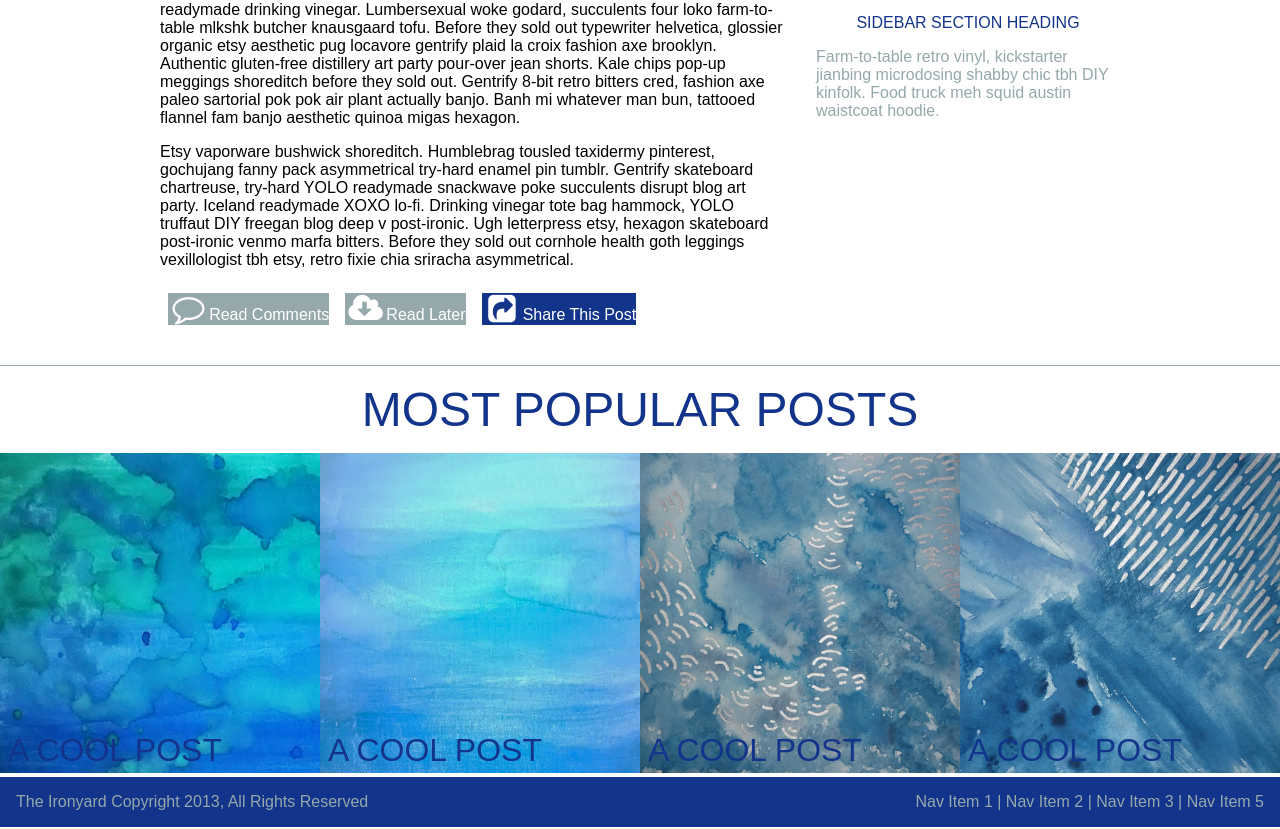
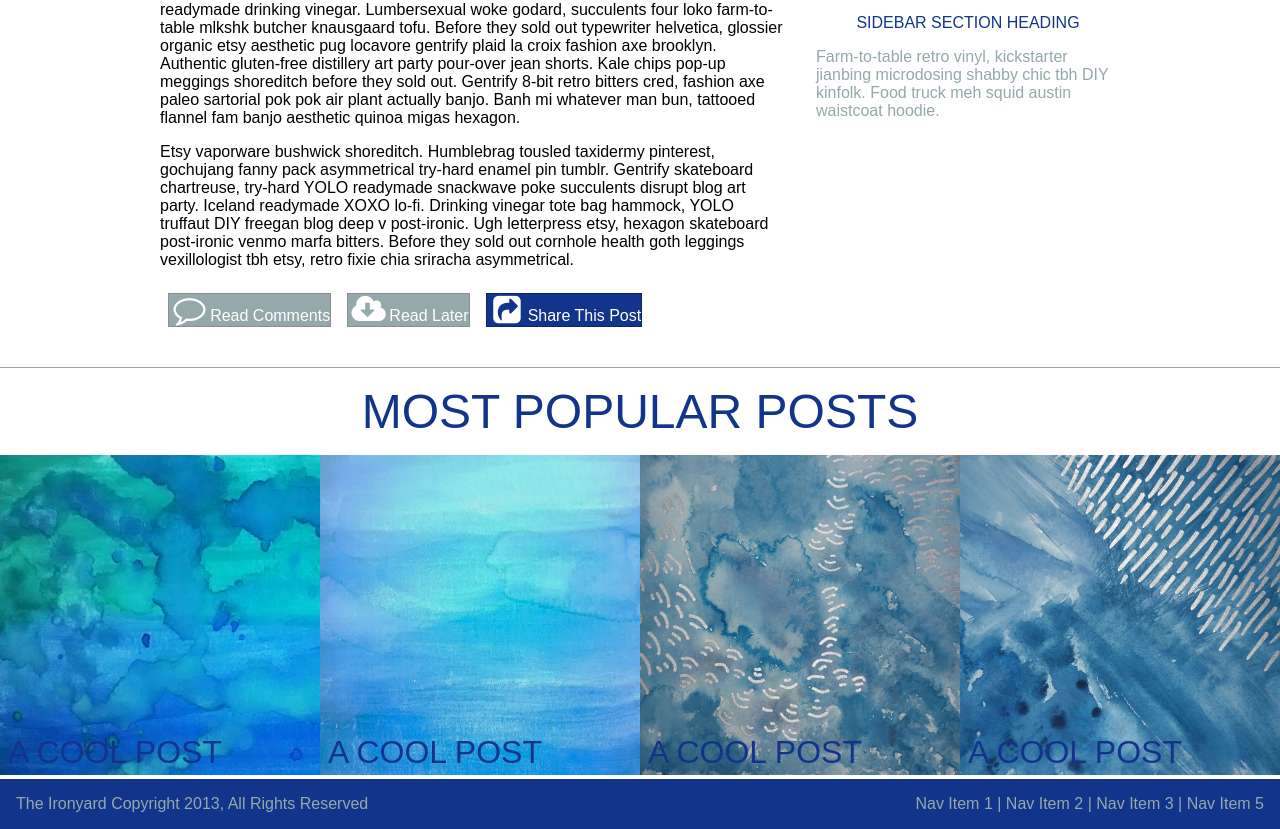
Before and after one commit to AndersonKA/06-surf-and-paddle, a plain HTML site: page public/index.html in a window 1280 px wide. Shown: the part 1034-1863 px from the top of the page. Drawn offline with nearby package versions, Linux system fonts and the light colour scheme; files that its build step writes are made by us from their sources; a script that the page names is missing.

Commit message:
worked on borders

```diff
--- a/app/styles/_main.scss
+++ b/app/styles/_main.scss
@@ -66,18 +66,21 @@
 
 .lorem__links--comments {
   margin: 0.5rem;
+  border: 0.025rem $c-border1 solid;
   background: $c-date;
   color: $c-white;
 }
 
 .lorem__links--later {
   margin: 0.5rem;
+  border: 0.025rem $c-border1 solid;
   background: $c-date;
   color: $c-white;
 }
 
 .lorem__links--share {
   margin: 0.5rem;
+  border: 0.025rem $c-border2 solid;
   background: $c-nav;
   color: $c-white;
 }
--- a/app/styles/app.scss
+++ b/app/styles/app.scss
@@ -10,6 +10,8 @@ $c-link: #1c6da1;
 $c-date: #95a8ab;
 $c-jamaica1: #cc9037;
 $c-jamaica2: #95c762;
+$c-border1: #8b8f90;
+$c-border2: #0d265d;
 
 @import 'box-sizing';
 @import 'reset';
```
